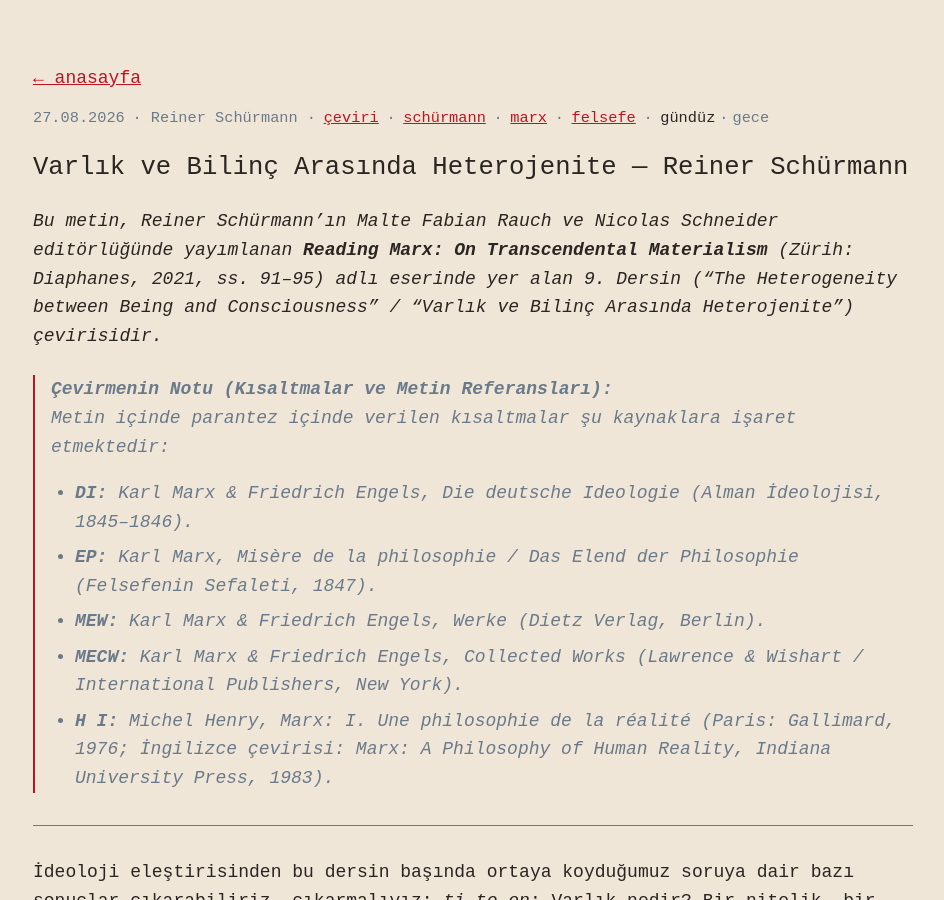
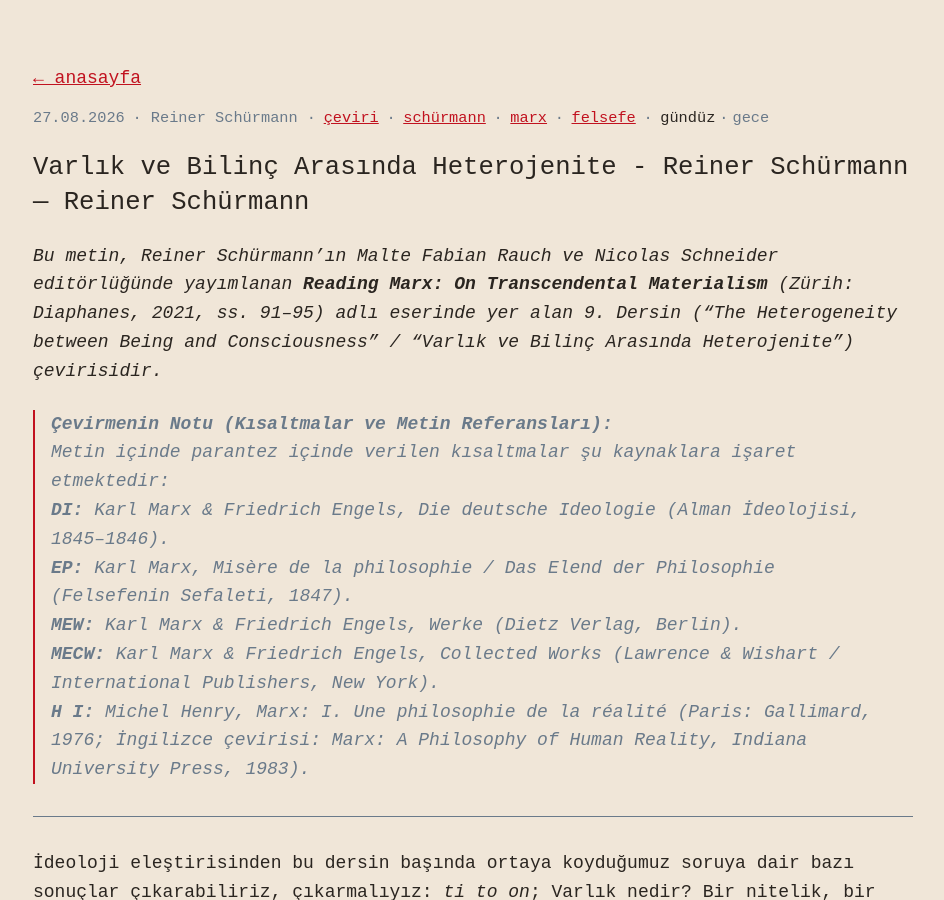
Before and after one commit to muratbas6/blogus, a Jekyll site: the page built from _posts/2026-08-27-varlik-ve-bilinc-arasinda-heterojenite.md, in a window 1280 px wide and 900 px high. Shown: the whole window, without its empty margins (167-1111 px from the left). Built offline with Jekyll 4.4.1, drawn with Linux system fonts in a browser that asks for light colours.

Commit message:
schürmann post

```diff
--- a/_posts/2026-08-27-varlik-ve-bilinc-arasinda-heterojenite.md
+++ b/_posts/2026-08-27-varlik-ve-bilinc-arasinda-heterojenite.md
@@ -1,6 +1,6 @@
 ---
 layout: post
-title: "Varlık ve Bilinç Arasında Heterojenite"
+title: "Varlık ve Bilinç Arasında Heterojenite - Reiner Schürmann"
 author: "Reiner Schürmann"
 date: 2026-08-27
 lang: tr
@@ -17,11 +17,11 @@ permalink: /2026/08/27/varlik-ve-bilinc-arasinda-heterojenite/
 
 > **Çevirmenin Notu (Kısaltmalar ve Metin Referansları):**
 > Metin içinde parantez içinde verilen kısaltmalar şu kaynaklara işaret etmektedir:
-> * **DI:** Karl Marx & Friedrich Engels, *Die deutsche Ideologie* (Alman İdeolojisi, 1845–1846).
-> * **EP:** Karl Marx, *Misère de la philosophie* / *Das Elend der Philosophie* (Felsefenin Sefaleti, 1847).
-> * **MEW:** Karl Marx & Friedrich Engels, *Werke* (Dietz Verlag, Berlin).
-> * **MECW:** Karl Marx & Friedrich Engels, *Collected Works* (Lawrence & Wishart / International Publishers, New York).
-> * **H I:** Michel Henry, *Marx: I. Une philosophie de la réalité* (Paris: Gallimard, 1976; İngilizce çevirisi: *Marx: A Philosophy of Human Reality*, Indiana University Press, 1983).
+**DI:** Karl Marx & Friedrich Engels, *Die deutsche Ideologie* (Alman İdeolojisi, 1845–1846).
+**EP:** Karl Marx, *Misère de la philosophie* / *Das Elend der Philosophie* (Felsefenin Sefaleti, 1847).
+**MEW:** Karl Marx & Friedrich Engels, *Werke* (Dietz Verlag, Berlin).
+**MECW:** Karl Marx & Friedrich Engels, *Collected Works* (Lawrence & Wishart / International Publishers, New York).
+**H I:** Michel Henry, *Marx: I. Une philosophie de la réalité* (Paris: Gallimard, 1976; İngilizce çevirisi: *Marx: A Philosophy of Human Reality*, Indiana University Press, 1983).
 
 <hr>
 
```
